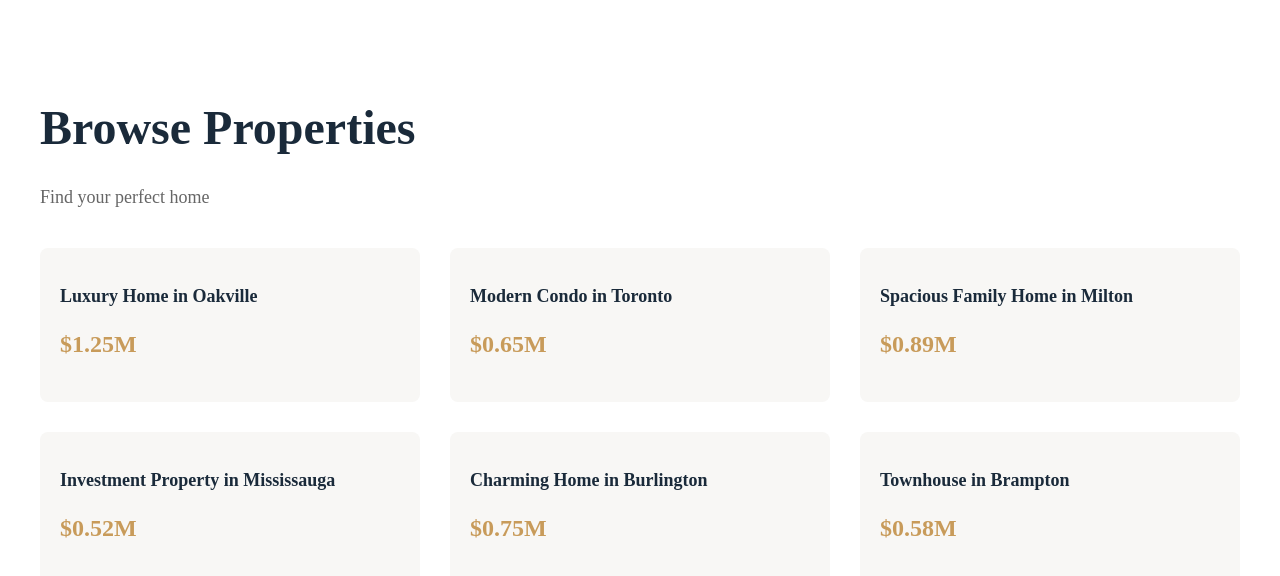
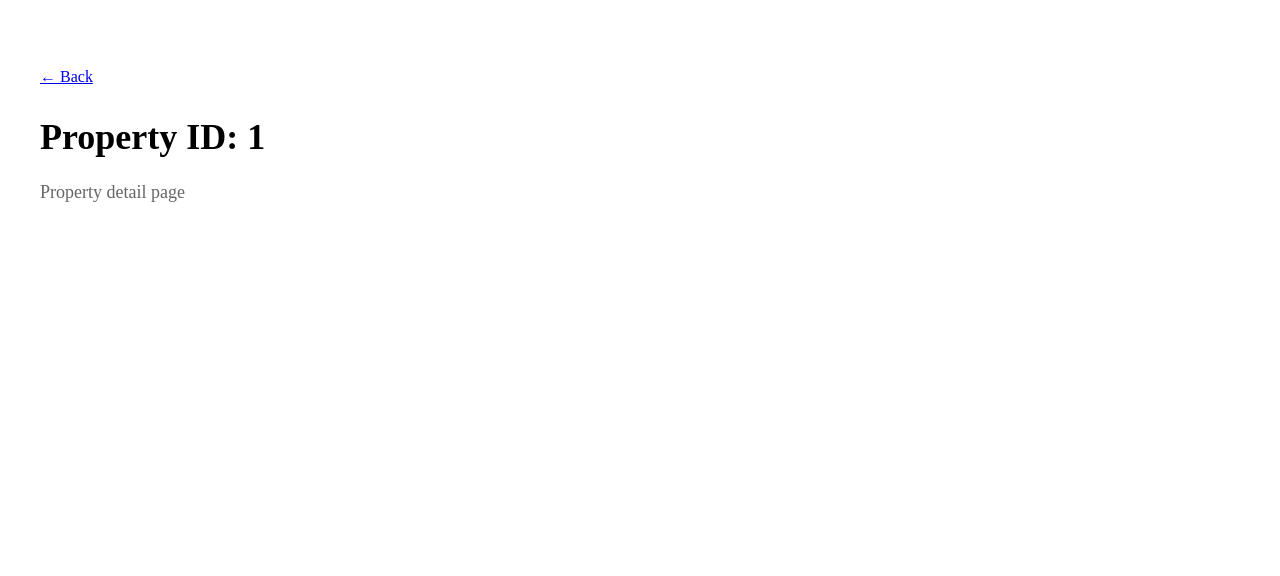
Before and after one commit to asimbutt11122026-ui/gta-real-estate, a Next.js app: page /properties/1 in a window 1280 px wide. Shown: the top 576 px of the page. Built offline with nearby package versions, Linux system fonts and the light colour scheme.

Commit message:
Update page.jsx

```diff
--- a/app/properties/[id]/page.jsx
+++ b/app/properties/[id]/page.jsx
@@ -1,31 +1,12 @@
 "use client";
 import Link from "next/link";
 
-export default function PropertiesPage() {
-  const properties = [
-    { id: 1, title: "Luxury Home in Oakville", price: 1250000 },
-    { id: 2, title: "Modern Condo in Toronto", price: 650000 },
-    { id: 3, title: "Spacious Family Home in Milton", price: 890000 },
-    { id: 4, title: "Investment Property in Mississauga", price: 520000 },
-    { id: 5, title: "Charming Home in Burlington", price: 750000 },
-    { id: 6, title: "Townhouse in Brampton", price: 580000 },
-  ];
-
+export default function PropertyDetailPage({ params }) {
   return (
     <div style={{ maxWidth: "1200px", margin: "0 auto", padding: "60px 20px" }}>
-      <h1 style={{ fontSize: "48px", fontWeight: "bold", color: "#1a2a3a" }}>Browse Properties</h1>
-      <p style={{ fontSize: "18px", color: "#666", marginBottom: "40px" }}>Find your perfect home</p>
-
-      <div style={{ display: "grid", gridTemplateColumns: "repeat(auto-fill, minmax(280px, 1fr))", gap: "30px" }}>
-        {properties.map(property => (
-          <Link key={property.id} href={`/properties/${property.id}`} style={{ textDecoration: "none", color: "inherit" }}>
-            <div style={{ backgroundColor: "#f8f7f5", borderRadius: "8px", padding: "20px", cursor: "pointer" }}>
-              <h3 style={{ fontSize: "18px", fontWeight: "bold", color: "#1a2a3a" }}>{property.title}</h3>
-              <p style={{ fontSize: "24px", color: "#c89b5a", fontWeight: "bold" }}>${(property.price / 1000000).toFixed(2)}M</p>
-            </div>
-          </Link>
-        ))}
-      </div>
+      <Link href="/properties">← Back</Link>
+      <h1 style={{ marginTop: "30px", fontSize: "36px", fontWeight: "bold" }}>Property ID: {params.id}</h1>
+      <p style={{ fontSize: "18px", color: "#666" }}>Property detail page</p>
     </div>
   );
 }
```
